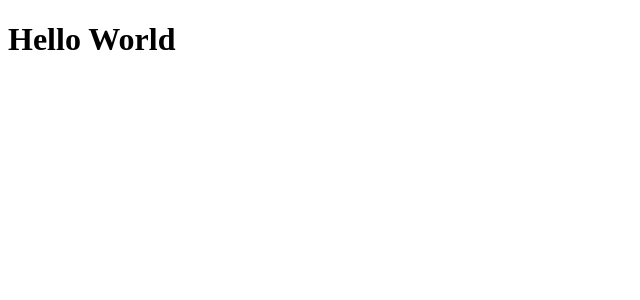
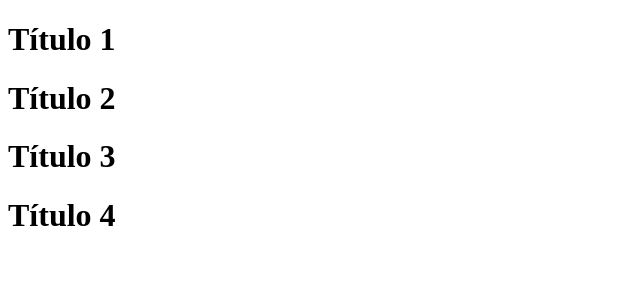
Before and after one commit to joaogdcarvalho/happy, a React (Create React App) app in the folder web/: page / in a window 1280 px wide. Shown: the top 300 px of the page, without its empty margins (0-640 px from the left). Built offline with nearby package versions, Linux system fonts and the light colour scheme; the HTML template or start-up script is replaced by a standard one.

Commit message:
aula 01 | componentes, jsx e propriedades

```diff
--- a/web/src/App.tsx
+++ b/web/src/App.tsx
@@ -1,9 +1,22 @@
 import React from 'react';
+
+interface TitleProps {
+  text: string;
+}
+
+function Title(props: TitleProps) {
+  return (
+    <h1>{props.text}</h1>
+  )
+}
 
 function App() {
   return (
     <div className="App">
-      <h1>Hello World</h1>
+      <Title text="Título 1" />
+      <Title text="Título 2" />
+      <Title text="Título 3" />
+      <Title text="Título 4" />
     </div>
   );
 }
```
